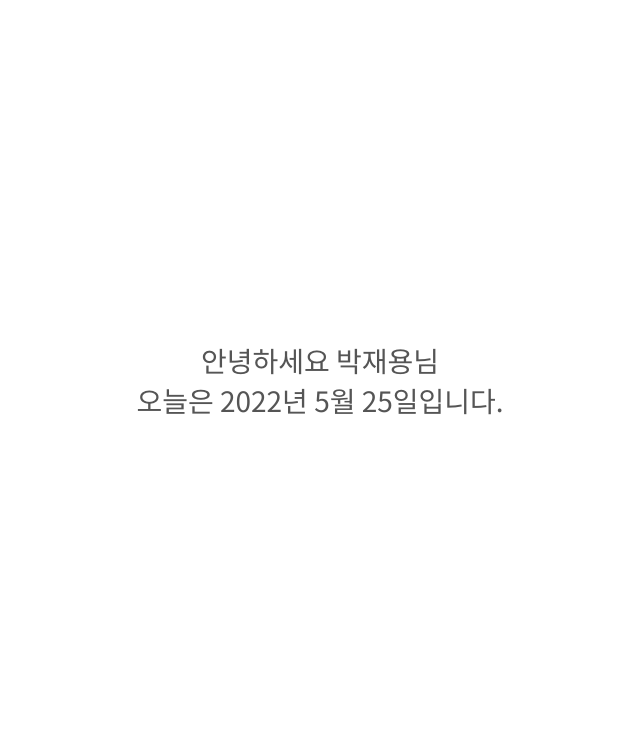
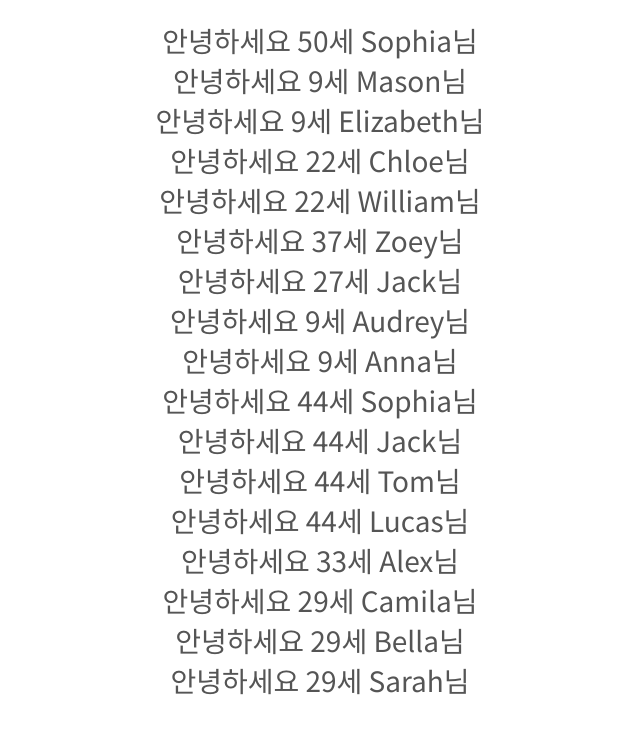
Before and after one commit to super-mangomango/arrayexample, a React (Create React App) app: page /params in a window 1280 px wide. Shown: the top 734 px of the page, without its empty margins (320-960 px from the left). Built offline with nearby package versions, Linux system fonts and the light colour scheme.

Commit message:
++++++++++

```diff
--- a/src/Greeting.js
+++ b/src/Greeting.js
@@ -3,11 +3,9 @@ import './all.css'
 const Greeting = ({...data}) => {
     return (
         <>
-            <div className="example-text-wrapper">
-                <div className="example-text1"> 안녕하세요 {data.name}님</div>
-                <div className="example-text2"> 오늘은 {data.date}입니다.</div>
-                {/*<div className="example-text3"> 좋은 {time}입니다.</div>*/}
-            </div>
+            <li>
+                <div className="example-text1"> 안녕하세요 {data.age}세 {data.name}님</div>
+            </li>
         </>
     )
 }
--- a/src/Params.js
+++ b/src/Params.js
@@ -1,13 +1,16 @@
 import React from "react";
 import Greeting from "./Greeting";
+import userInfo from "./user";
 
 const Params = () => {
-    const data = {
-        name: '박재용',
-        date: '2022년 5월 25일'
-    }
 
-    return <Greeting {...data} />
+    return <ul className="list-example">
+        {userInfo.map ((user, i) => {
+            return (
+                <Greeting key={user.i} name={user.name} age={user.age}/>
+            )
+        })}
+    </ul>
 }
 
 
--- a/src/all.css
+++ b/src/all.css
@@ -151,11 +151,11 @@ b {
     box-shadow: 0px 0px 6px #c9c9c9;
 }
 
-.example-text-wrapper {
+.list-example {
     position: absolute;
     top:50%;
     left: 50%;
-    transform: translate(-50%, -75%);
+    transform: translate(-50%, -60%);
     text-align: center;
     font-family: "Noto Sans Kr", sans-serif;
     font-size: 28px;
```
Also changed, not shown: 1 other file (tests, documents, lock files or other folders).
